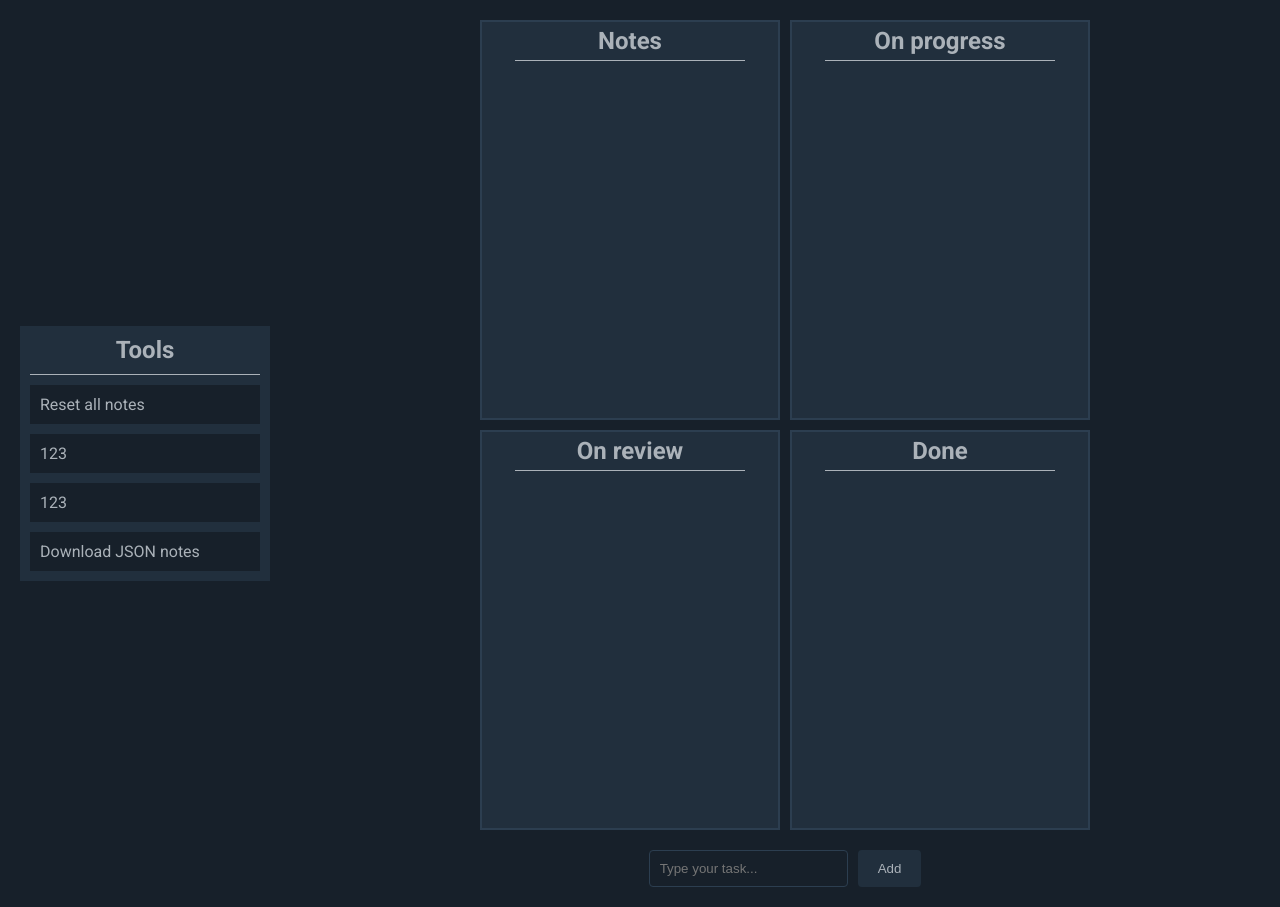
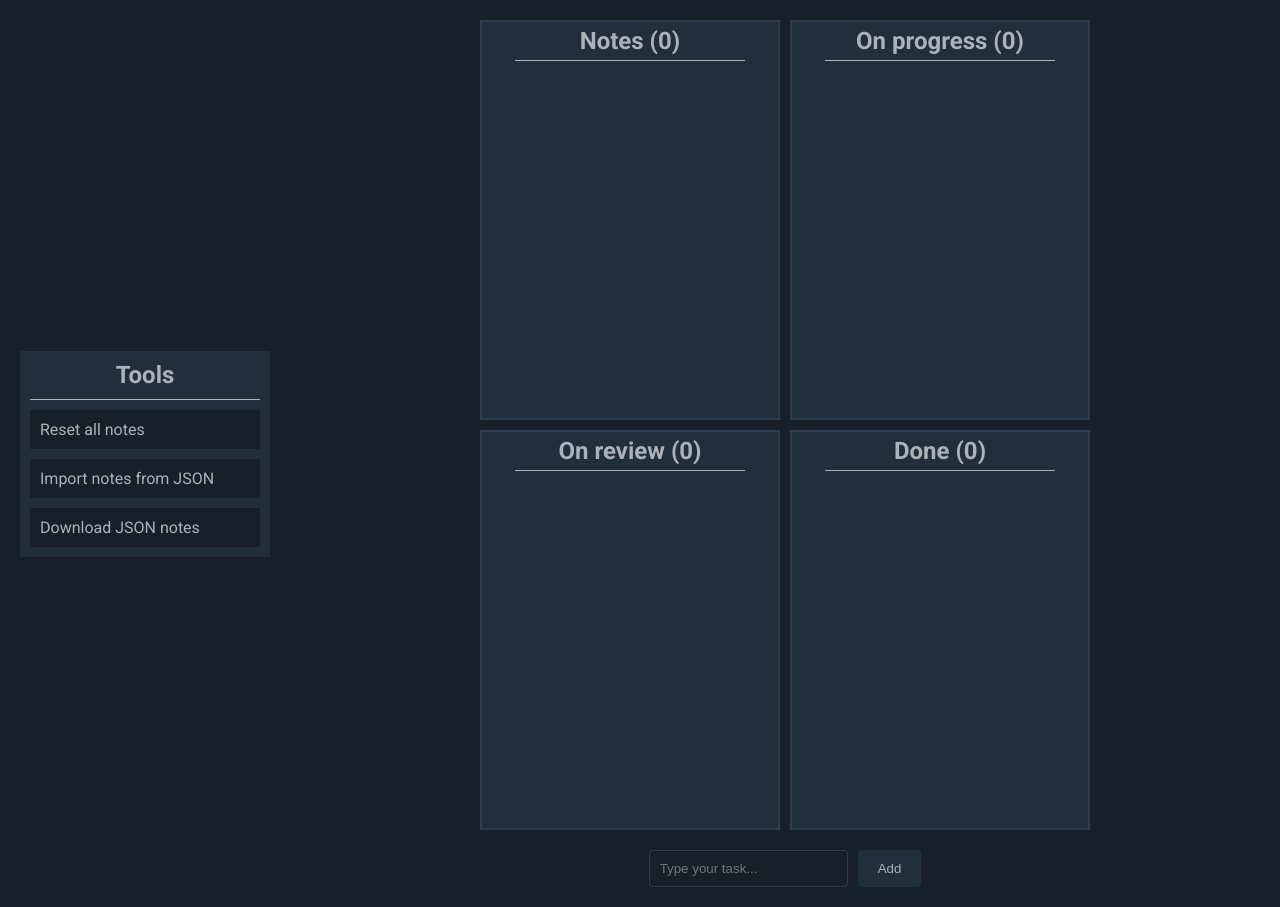
Before and after one commit to FonuaBruh/react-task-list, a React (Vite) app: page / in a window 1280 px wide. Built offline with nearby package versions, Linux system fonts and the light colour scheme.

Commit message:
add boad notes counter and download/upload json file

```diff
--- a/src/components/App.jsx
+++ b/src/components/App.jsx
@@ -1,10 +1,10 @@
 import React from "react";
+import "./App.css";
 import Board from "./common/Board";
 import AddTask from "./common/TaskInput";
+import LeftMenu from "./common/LeftMenu";
 import { useBoards } from "../utils/useBoards";
 import { useDragAndDrop } from "../utils/dragAndDrop";
-import "./App.css";
-import LeftMenu from "./common/LeftMenu";
 
 const initialBoards = [
 	{
@@ -30,7 +30,8 @@ const initialBoards = [
 ];
 
 function App() {
-	const { boards, setBoards, addTaskToNotes, resetBoards } = useBoards(initialBoards);
+	const { boards, setBoards, addTaskToNotes, resetBoards } =
+		useBoards(initialBoards);
 	const {
 		dragOverHandler,
 		dragLeaveHandler,
@@ -47,10 +48,36 @@ function App() {
 		addTaskToNotes(newTask);
 	};
 
+	const handleDownloadJSON = () => {
+		const dataStr = JSON.stringify(boards, null, 2);
+		const dataUri =
+			"data:application/json;charset=utf-8," +
+			encodeURIComponent(dataStr);
+		const exportFileDefaultName = `boards-${new Date()
+			.toISOString()
+			.slice(0, 10)}.json`;
+		const linkElement = document.createElement("a");
+		linkElement.setAttribute("href", dataUri);
+		linkElement.setAttribute("download", exportFileDefaultName);
+		linkElement.click();
+	};
+
+	const handleImportJSON = (jsonData) => {
+		if (Array.isArray(jsonData)) {
+			setBoards(jsonData);
+		} else {
+			alert("Invalid boards format");
+		}
+	};
+
 	return (
 		<div className="app">
 			<div className="left-area">
-				<LeftMenu resetBoards={resetBoards} />
+				<LeftMenu
+					resetBoards={resetBoards}
+					onDownloadJSON={handleDownloadJSON}
+					onImportJSON={handleImportJSON}
+				/>
 			</div>
 			<div className="right-area">
 				<div className="board-area">
--- a/src/components/common/Board/Board.jsx
+++ b/src/components/common/Board/Board.jsx
@@ -19,7 +19,7 @@ const Board = ({
 			onDrop={(e) => onDrop(e, board)}
 		>
 			<div className="board__header">
-				<div className="board__title">{board.title}</div>
+				<div className="board__title">{board.title} ({board.items.length})</div>
 				<div className="line"></div>
 			</div>
 			<div className="board__content">
--- a/src/components/common/Item/Item.jsx
+++ b/src/components/common/Item/Item.jsx
@@ -20,7 +20,7 @@ const Item = ({
 
 	const handleComplete = () => {
 		if (isLastBoard) {
-			deleteNote(boards, setBoards, board.id, item.id);
+			deleteNote(setBoards, board.id, item.id);
 		} else {
 			moveNote(boards, setBoards, board.id, item.id, "right");
 		}
--- a/src/components/common/LeftMenu/LeftMenu.jsx
+++ b/src/components/common/LeftMenu/LeftMenu.jsx
@@ -1,16 +1,47 @@
 import React from "react";
 import "./LeftMenu.css";
 
-const LeftMenu = ({ resetBoards }) => {
+const LeftMenu = ({ resetBoards, onDownloadJSON, onImportJSON }) => {
+	const handleFileUpload = (e) => {
+		const file = e.target.files[0];
+		if (file) {
+			const reader = new FileReader();
+			reader.onload = (event) => {
+				try {
+					const jsonData = JSON.parse(event.target.result);
+					onImportJSON(jsonData);
+				} catch (error) {
+					alert("Invalid JSON file", error);
+				}
+			};
+			reader.readAsText(file);
+		}
+		e.target.value = "";
+	};
+
 	return (
 		<div className="left-menu">
 			<div className="left-menu__title">Tools</div>
 			<div className="line"></div>
 			<div className="left-menu__list">
-				<div className="left-menu__item" onClick={resetBoards}>Reset all notes</div>
-				<div className="left-menu__item">123</div>
-				<div className="left-menu__item">123</div>
-				<div className="left-menu__item">Download JSON notes</div>
+				<div className="left-menu__item" onClick={resetBoards}>
+					Reset all notes
+				</div>
+				<div className="left-menu__item">
+					<label htmlFor="import-json" style={{ cursor: "pointer" }}>
+						Import notes from JSON
+					</label>
+					<input
+						id="import-json"
+						type="file"
+						accept=".json"
+						style={{ display: "none" }}
+						onChange={handleFileUpload}
+					/>
+				</div>
+				<div className="left-menu__item" onClick={onDownloadJSON}>
+					Download JSON notes
+				</div>
 			</div>
 		</div>
 	);
```
